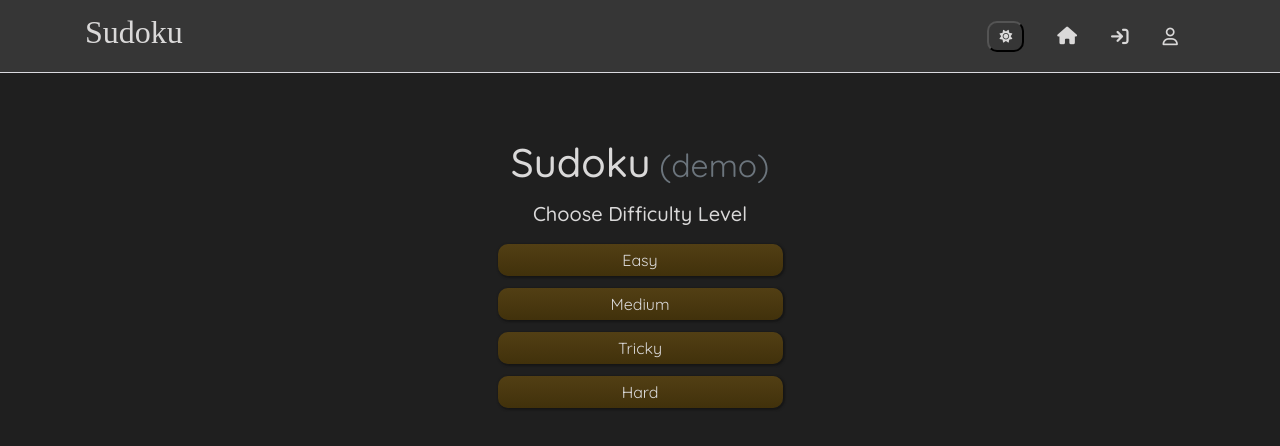
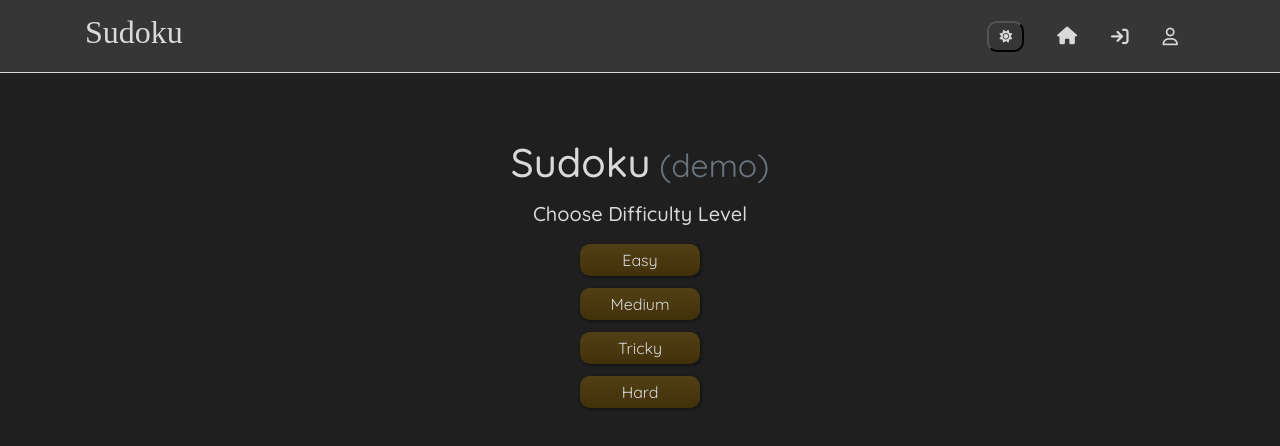
Before and after one commit to johnrearden/sudoku-bckend, a React (Create React App) app in the folder frontend/: page / in a window 1280 px wide. Shown: the top 446 px of the page. Built offline with nearby package versions, Linux system fonts and the light colour scheme; no server answers; a web font is replaced by a local one.

Commit message:
Add min width class to button styles

```diff
--- a/frontend/src/App.module.css
+++ b/frontend/src/App.module.css
@@ -20,7 +20,7 @@
 
 * {
     box-sizing: border-box;
-    transition: .2s all;
+    /* transition: .2s all; */
 }
 
 a {
--- a/frontend/src/pages/puzzle/ChooseDifficulty.js
+++ b/frontend/src/pages/puzzle/ChooseDifficulty.js
@@ -1,5 +1,5 @@
 import React from 'react'
-import { Button, Row } from 'react-bootstrap'
+import { Row } from 'react-bootstrap'
 import btnStyles from '../../styles/Button.module.css'
 import styles from '../../styles/ChooseDifficulty.module.css';
 import { useHistory } from 'react-router-dom/cjs/react-router-dom'
@@ -21,35 +21,35 @@ const ChooseDifficulty = ({ message, fadeIn, square }) => {
     }
 
     const levelOne = (
-        <Button
+        <button
             onClick={handleClick}
             data-difficulty="0"
-            className={`mx-2 ${btnStyles.Button} w-25`}
-        >Easy</Button>
+            className={` ${btnStyles.Button} ${btnStyles.MinWidth}`}
+        >Easy</button>
     )
 
     const levelTwo = (
-        <Button
+        <button
             onClick={handleClick}
             data-difficulty="1"
-            className={`mx-2 ${btnStyles.Button} w-25`}
-        >Medium</Button>
+            className={` ${btnStyles.Button}  ${btnStyles.MinWidth}`}
+        >Medium</button>
     )
 
     const levelThree = (
-        <Button
+        <button
             onClick={handleClick}
             data-difficulty="2"
-            className={`mx-2 ${btnStyles.Button} w-25`}
-        >Tricky</Button>
+            className={` ${btnStyles.Button}  ${btnStyles.MinWidth}`}
+        >Tricky</button>
     )
 
     const levelFour = (
-        <Button
+        <button
             onClick={handleClick}
             data-difficulty="3"
-            className={`mx-2 ${btnStyles.Button} w-25`}
-        >Hard</Button>
+            className={` ${btnStyles.Button}  ${btnStyles.MinWidth}`}
+        >Hard</button>
     )
 
     return (
--- a/frontend/src/pages/puzzle/PuzzleContainer.js
+++ b/frontend/src/pages/puzzle/PuzzleContainer.js
@@ -277,10 +277,10 @@ const PuzzleContainer = () => {
                     completed={completeness === 100} />
                 <div className={`${successStyle} text-center`}>
                     <h1>Well Done!</h1>
-                    <Button
+                    <button
                         className={`${btnStyles.Button} mt-4`}
                         onClick={handleLeaderboardButtonClick}
-                        >Leaderboard</Button>
+                        >Leaderboard</button>
 
                 </div>
             </Row>
@@ -291,21 +291,21 @@ const PuzzleContainer = () => {
 
             </Row>
             <Row className="d-flex justify-content-center mt-3">
-                <Button
+                <button
                     className={`${btnStyles.Button} mx-2`}
                     onClick={handleUndo}>
                     <i className="fa-solid fa-arrow-rotate-left"></i>
-                </Button>
-                <Button
+                </button>
+                <button
                     className={`${btnStyles.Button} mx-2`}
                     onClick={toggleNotes}>
                         Notes
-                </Button>
-                <Button
+                </button>
+                <button
                     className={`${btnStyles.Button} mx-2`}
                     onClick={handleBruteForce}>
                     Brute Force
-                </Button>
+                </button>
                 { currentUser && (
                     <>
                         <Button
--- a/frontend/src/styles/Button.module.css
+++ b/frontend/src/styles/Button.module.css
@@ -3,21 +3,21 @@
     align-self: center;
     border-radius: 10px;
     padding: 4px 10px;
-    margin-left: 2px;
-    margin-right: 2px;
     background: linear-gradient(var(--brgt-color), var(--button-color));
     color: var(--fg-color) !important;
-    /* border: 2px solid var(--bg-color); */
     border: none;
-    margin: 2px;
+    margin:  2px 5px !important;
     box-shadow: 1px 1px 2px 1px var(--shadow-color);
 }
 
+.MinWidth {
+    min-width: 120px;
+}
+
 .Button:hover {
-    border-color: transparent;
+    margin: 0 3px !important;
     cursor: pointer;
     border: 2px solid var(--fg-color);
-    margin: 0;
 }
 
 .Button i {
--- a/frontend/src/styles/DigitChooser.module.css
+++ b/frontend/src/styles/DigitChooser.module.css
@@ -3,15 +3,20 @@
     color: var(--fg-color) !important;
     border-radius: 10px;
     border: none;
-    margin: 2px;
     box-shadow: 1px 1px 2px 1px var(--shadow-color);
     width: calc(var(--size) - 4px);
     height: calc(var(--size) - 4px);
     font-size: calc(var(--size) * 0.6);
-    margin: 0 2px 0 2px;
+    margin: 0 2px;
     display: flex;
     justify-content: center;
     align-items: center;
+}
+
+.Digit:hover {
+    border: 2px solid var(--fg-color);
+    margin: 0 2px;
+    cursor: pointer;
 }
 
 .Inactive_Digit {
@@ -25,11 +30,7 @@
     align-items: center;
 }
 
-.Digit:hover {
-    border: 2px solid var(--fg-color);
-    margin: 0 2px;
-    cursor: pointer;
-}
+
 
 .Inactive {
     background-color: grey;
```
